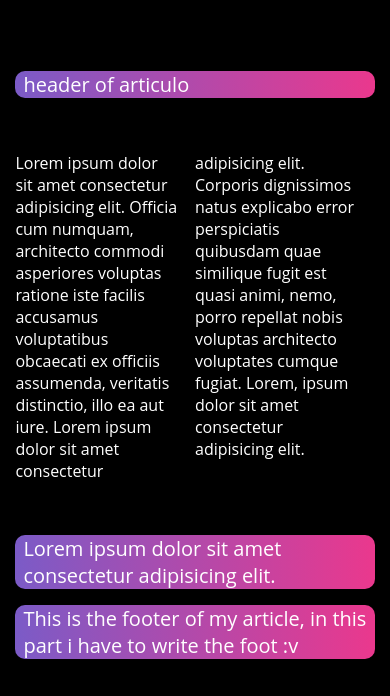
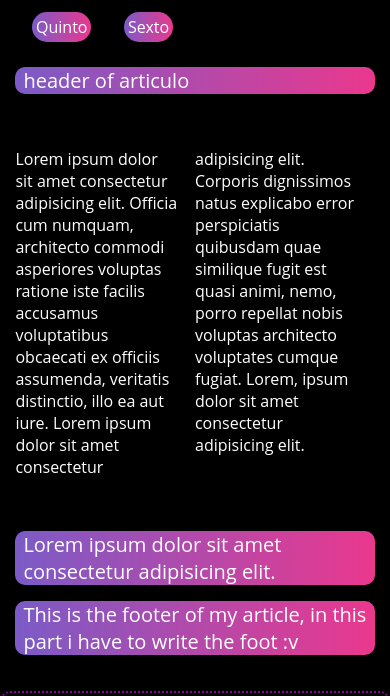
Before and after one commit to santtiagomc/santtiagomc.github.io, a plain HTML site: page docs/index.html in a window 390 px wide. Shown: the part 205-901 px from the top of the page. Drawn offline with Linux system fonts and the light colour scheme.

Commit message:
cambio de query

```diff
--- a/docs/style.css
+++ b/docs/style.css
@@ -116,10 +116,13 @@ img:hover{
         width: 88vw;
     }
     .nav-item {
-        margin: 12px;
+        margin: 16px 28px;
+        list-style: none;
+        width: 28px;
+        padding: 4px;
     }
     .nav-item a {
-        padding: 3px;
+        padding: 4px;
     }
 
     ul {
@@ -127,7 +130,7 @@ img:hover{
         flex-wrap: wrap;
     }
     #container2 {
-        margin: 24px;
+        margin: 20px;
         display: flex;
         justify-content: center;
     }
```
